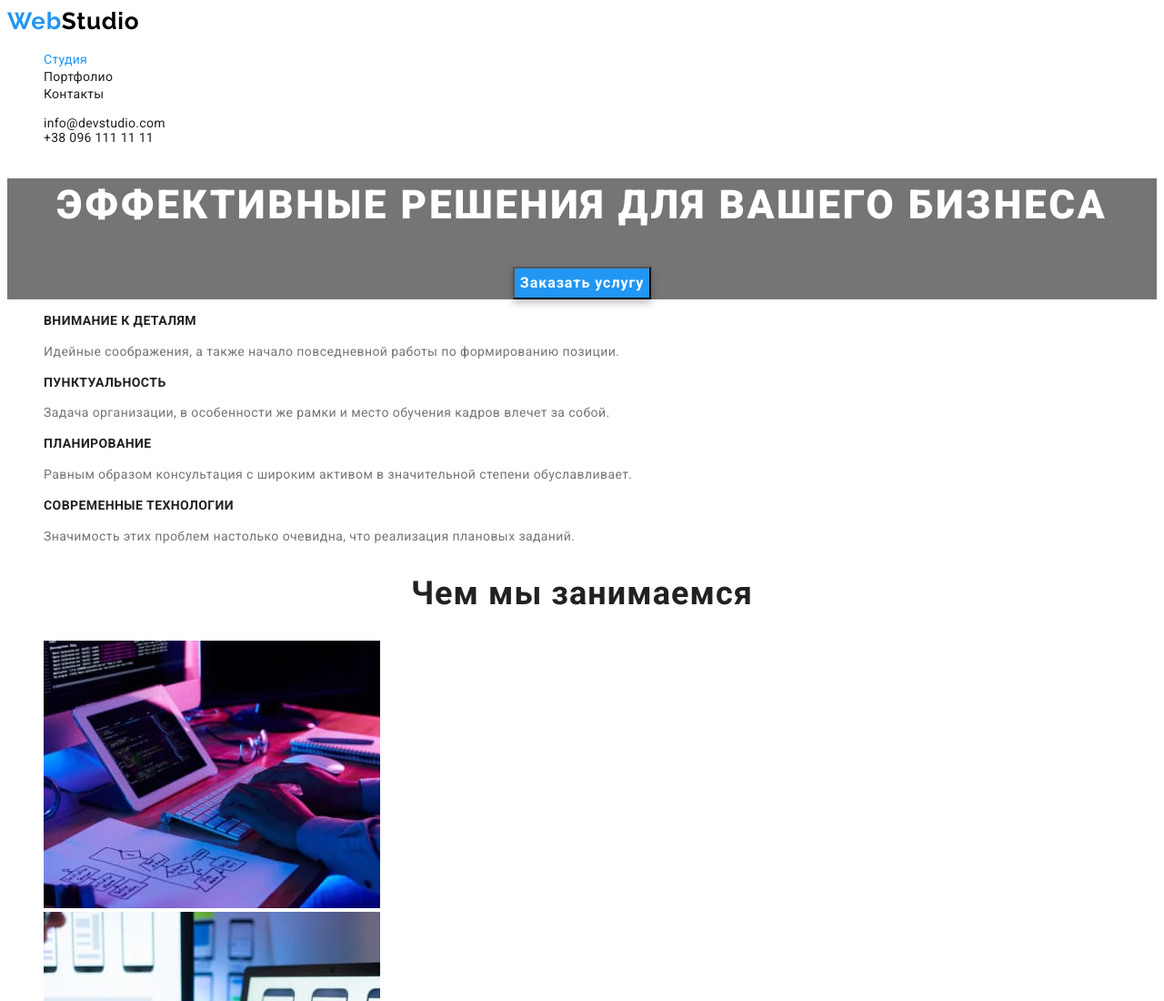
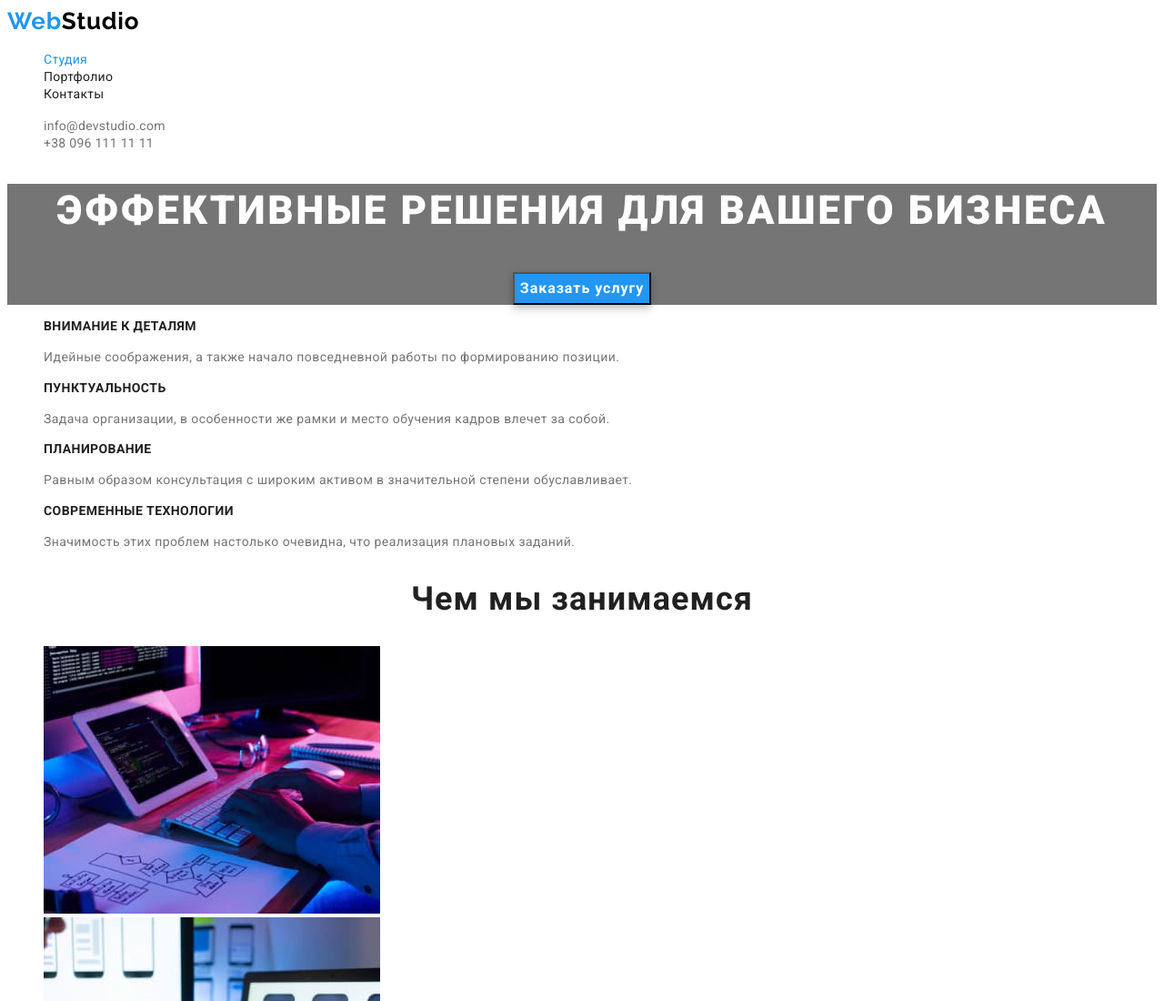
Before and after one commit to nazar-yednak/goit-markup-hw-02, a plain HTML site: page index.html in a window 1280 px wide. Shown: the top 1100 px of the page at 91% size. Drawn offline with Linux system fonts and the light colour scheme.

Commit message:
Виправляє колір шрифту ссилки

```diff
--- a/css/style.css
+++ b/css/style.css
@@ -55,7 +55,7 @@ body {
   letter-spacing: 0.02em;
   color: var(--accent-color);
 }
-.auth-nav {
+.auth-nav .link {
   font-size: 14px;
   line-height: 1.14;
   letter-spacing: 0.02em;
```
